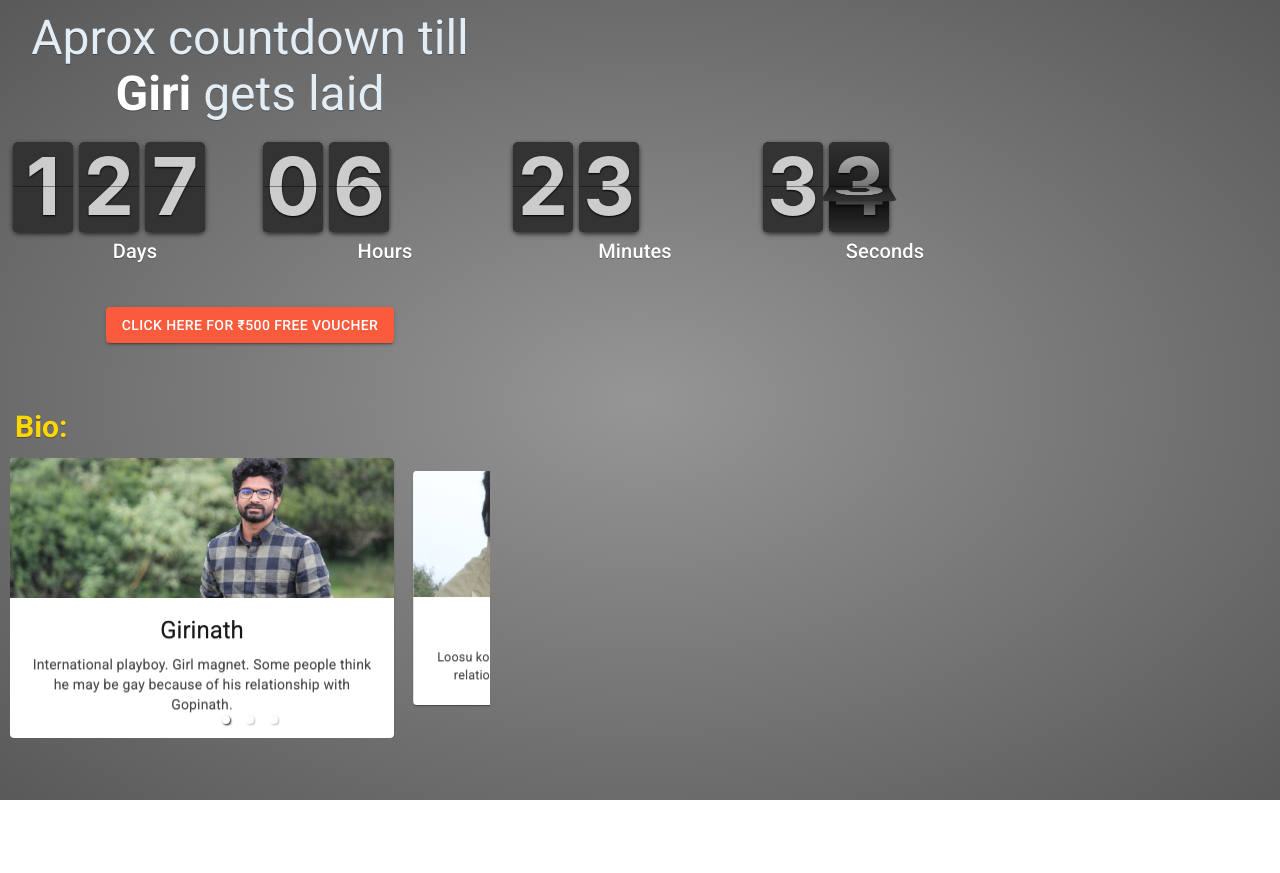
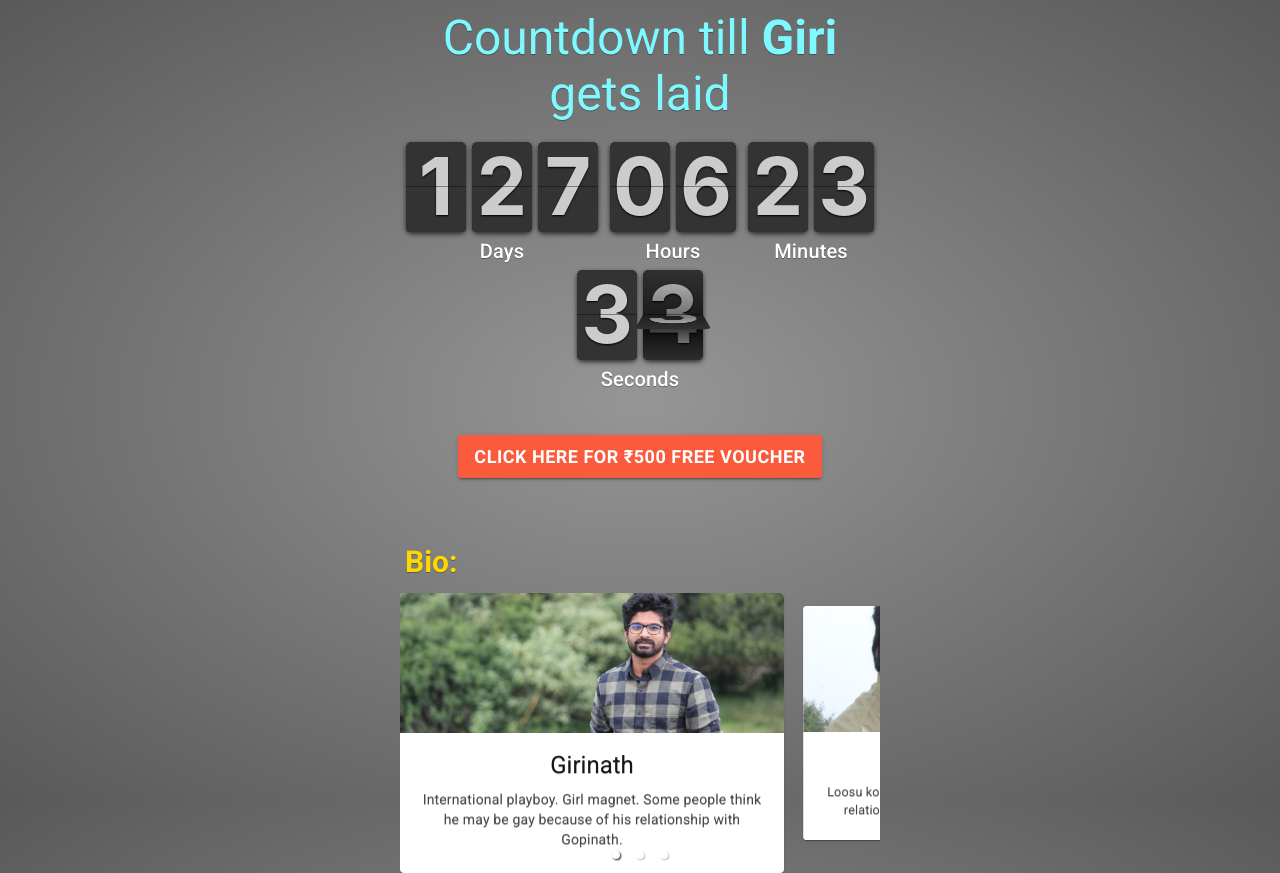
Before and after one commit to Naveenrerd/girinath-wedding, a React (Create React App) app: page / in a window 1280 px wide. Before the commit the page ends 800 px from the top, so only its background shows below. Built offline with nearby package versions, Linux system fonts and the light colour scheme.

Commit message:
All new updates

```diff
--- a/src/App.css
+++ b/src/App.css
@@ -18,6 +18,7 @@ html, body {
   /* background-color: #6891ae; */
   height: 100%;
   width: 100%;
+  margin: auto;
 }
 
 @media only screen and (min-width: 768px) {
--- a/src/pages/components/countdown.tsx
+++ b/src/pages/components/countdown.tsx
@@ -13,9 +13,9 @@ const TimerBox: React.FC<{ unit: number; text: string }> = ({
   unit: number;
   text: string;
 }) => (
-  <Box sx={{ margin: "auto", minWidth: "250px" }}>
+  <Box sx={{ margin: "auto", maxWidth: "250px" }}>
     <FlipperTime time={unit} />
-    <Typography variant="h6" color="white">
+    <Typography variant="h6" color="#fff">
       {text}
     </Typography>
   </Box>
@@ -56,12 +56,12 @@ const Countdown: React.FC = () => {
 
   return (
     <Box>
-      <Typography variant="h3" sx={{}} gutterBottom color="#e3edf5">
-        Aprox countdown till{" "}
-        <strong style={{ color: "white" }} color="white">
-          Giri
-        </strong>{" "}
-        gets laid
+      <Typography
+        variant="h3"
+        gutterBottom
+        sx={{ fontWeight: 400, color: "#7DF9FF" }}
+      >
+        Countdown till <strong>Giri</strong> gets laid
       </Typography>
       <Box
         sx={{
@@ -69,6 +69,7 @@ const Countdown: React.FC = () => {
           justifyContent: "space-evenly",
           margin: "auto",
           width: "100%",
+          flexWrap: "wrap",
         }}
       >
         <TimerBox unit={timeSet.day} text="Days" />
--- a/src/pages/components/freecoupon.tsx
+++ b/src/pages/components/freecoupon.tsx
@@ -19,7 +19,7 @@ const FreeCoupon: React.FC = () => {
       <Button
         variant="contained"
         onClick={handleClickOpen}
-        sx={{ backgroundColor: "#fa5b3d" }}
+        sx={{ backgroundColor: "#fa5b3d", fontWeight: 700, fontSize: 18 }}
       >
         Click here for ₹500 free voucher
       </Button>
```
